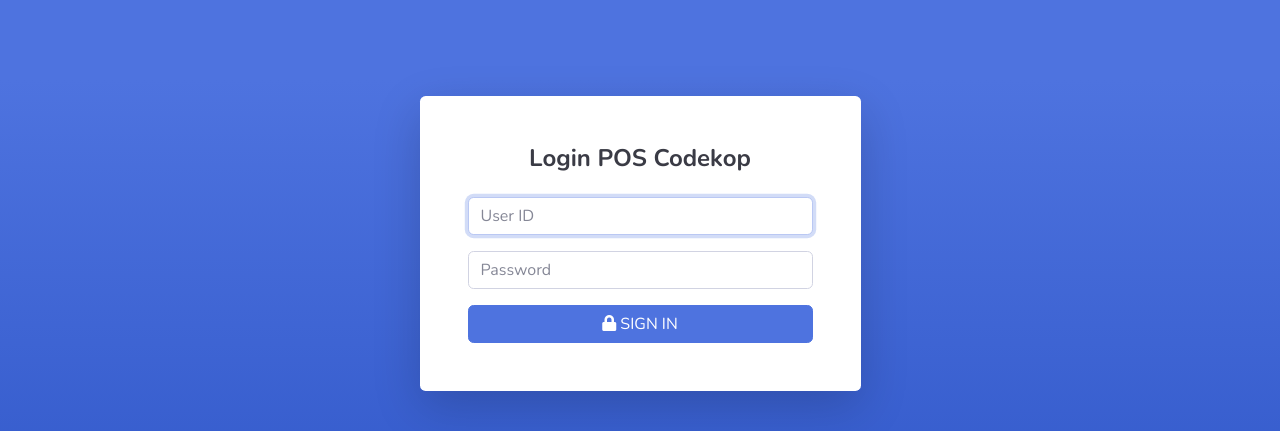
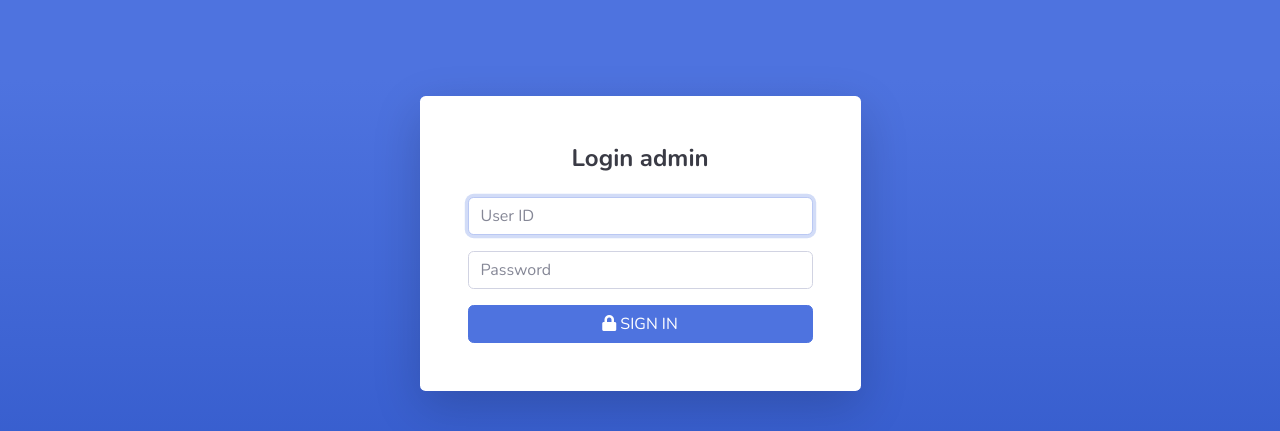
Before and after one commit to Yana777k/kasir, a PHP site: page /login.php in a window 1280 px wide. Shown: the top 431 px of the page. Run offline with PHP 8.4, Linux system fonts and the light colour scheme.

Commit message:
Add files via upload

```diff
--- a/login.php
+++ b/login.php
@@ -14,7 +14,7 @@
 		if($jum > 0){
 			$hasil = $row -> fetch();
 			$_SESSION['admin'] = $hasil;
-			echo '<script>alert("Login Sukses"); window.location="index.php"</script>';
+			echo '<script>alert("Login Sukses"); window.location = "index.php"</script>';
 		}else{
 			echo '<script>alert("Login Gagal"); history.go(-1);</script>';
 		}
@@ -29,7 +29,7 @@
     <meta name="viewport" content="width=device-width, initial-scale=1, shrink-to-fit=no">
     <meta name="description" content="">
     <meta name="author" content="">
-    <title>Login - POS Codekop</title>
+    <title>Login admin</title>
     <!-- Custom fonts for this template-->
     <link href="vendor/fontawesome-free/css/all.min.css" rel="stylesheet" type="text/css">
     <link
@@ -50,7 +50,7 @@
                         <!-- Nested Row within Card Body -->
 						<div class="p-5">
 							<div class="text-center">
-								<h4 class="h4 text-gray-900 mb-4"><b>Login POS Codekop</b></h4>
+								<h4 class="h4 text-gray-900 mb-4"><b>Login admin</b></h4>
 							</div>
 							<form class="form-login" method="POST">
 								<div class="form-group">
```
